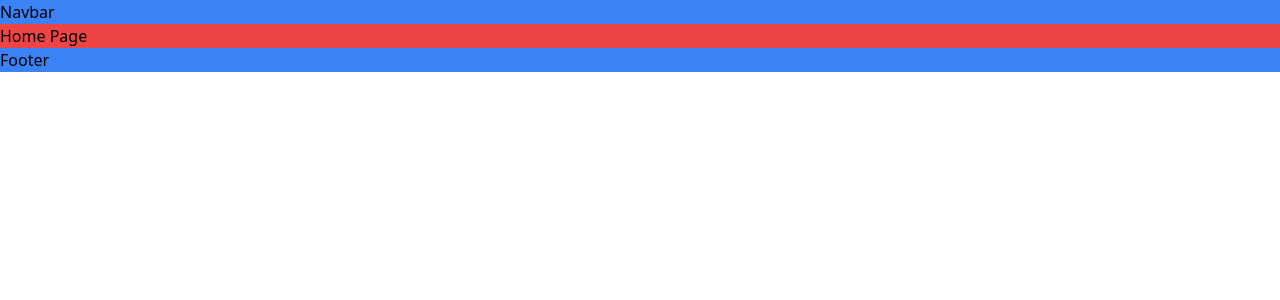
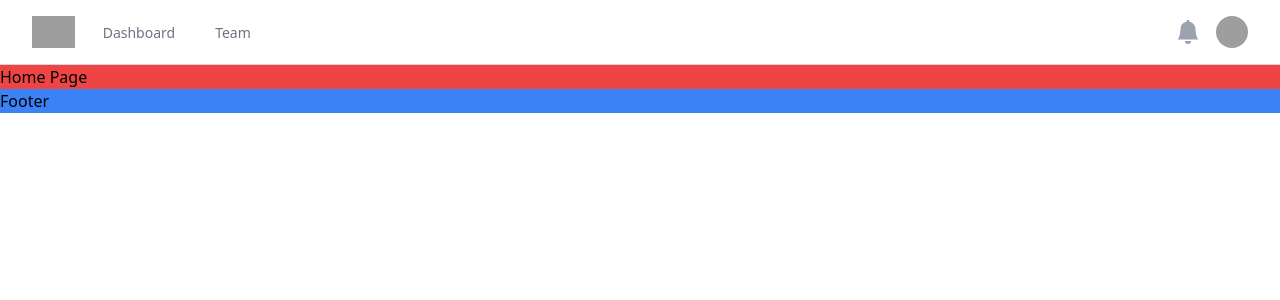
Before and after one commit to GabDevjs/tempLp, a Next.js app: page / in a window 1280 px wide. Shown: the top 300 px of the page. Built offline with nearby package versions, Linux system fonts and the light colour scheme; grey boxes are pictures that could not be loaded.

Commit message:
add atoms in navbar

```diff
--- a/package.json
+++ b/package.json
@@ -9,9 +9,12 @@
     "lint": "next lint"
   },
   "dependencies": {
+    "@headlessui/react": "^1.6.6",
+    "@heroicons/react": "^1.0.6",
     "next": "12.2.4",
     "react": "18.2.0",
-    "react-dom": "18.2.0"
+    "react-dom": "18.2.0",
+    "react-icons": "^4.4.0"
   },
   "devDependencies": {
     "@types/node": "18.6.4",
--- /dev/null
+++ b/src/components/atoms/ButtonBell.tsx
@@ -0,0 +1,13 @@
+import { BsBellFill } from "react-icons/bs";
+
+export const ButtonBell = () => {
+  return (
+    <button
+      type="button"
+      className="bg-white p-1 rounded-full text-gray-400 hover:text-gray-500 focus:outline-none focus:ring-2 focus:ring-offset-2 focus:ring-indigo-500"
+    >
+      <span className="sr-only">View notifications</span>
+      <BsBellFill className="h-6 w-6" aria-hidden="true" />
+    </button>
+  );
+};
--- /dev/null
+++ b/src/components/atoms/ButtonProfile.tsx
@@ -0,0 +1,55 @@
+import { Menu, Transition } from "@headlessui/react";
+import { Fragment } from "react";
+
+export const ButtonProfile = () => {
+  return (
+    <Menu as="div" className="ml-3 relative">
+      <div>
+        <Menu.Button className="bg-white rounded-full flex text-sm focus:outline-none focus:ring-2 focus:ring-offset-2 focus:ring-indigo-500">
+          <span className="sr-only">Open user menu</span>
+          <img
+            className="h-8 w-8 rounded-full"
+            src="https://images.unsplash.com/photo-1472099645785-5658abf4ff4e?ixlib=rb-1.2.1&ixid=eyJhcHBfaWQiOjEyMDd9&auto=format&fit=facearea&facepad=2&w=256&h=256&q=80"
+            alt=""
+          />
+        </Menu.Button>
+      </div>
+      <Transition
+        as={Fragment}
+        enter="transition ease-out duration-200"
+        enterFrom="transform opacity-0 scale-95"
+        enterTo="transform opacity-100 scale-100"
+        leave="transition ease-in duration-75"
+        leaveFrom="transform opacity-100 scale-100"
+        leaveTo="transform opacity-0 scale-95"
+      >
+        <Menu.Items className="origin-top-right absolute right-0 mt-2 w-48 rounded-md shadow-lg py-1 bg-white ring-1 ring-black ring-opacity-5 focus:outline-none">
+          <Menu.Item>
+            <a
+              href="#"
+              className={"bg-gray-100 block px-4 py-2 text-sm text-gray-700"}
+            >
+              Your Profile
+            </a>
+          </Menu.Item>
+          <Menu.Item>
+            <a
+              href="#"
+              className={"bg-gray-100 block px-4 py-2 text-sm text-gray-700"}
+            >
+              Settings
+            </a>
+          </Menu.Item>
+          <Menu.Item>
+            <a
+              href="#"
+              className={"bg-gray-100 block px-4 py-2 text-sm text-gray-700"}
+            >
+              Sign out
+            </a>
+          </Menu.Item>
+        </Menu.Items>
+      </Transition>
+    </Menu>
+  );
+};
--- /dev/null
+++ b/src/components/atoms/ItemsNavbar.tsx
@@ -0,0 +1,36 @@
+const items = [
+  {
+    name: "Dashboard",
+    to: "/",
+    icon: "dashboard",
+  },
+  {
+    name: "Team",
+    to: "/",
+    icon: "people",
+  },
+];
+
+
+interface ItemsNavbarProps {
+    mobile?: boolean;
+}
+export const ItemsNavbar = (props: ItemsNavbarProps) => {
+const { mobile } = props;
+
+  return (
+    <>
+      {items.map((item, index) => {
+        return (
+          <a
+            key={index}
+            href={item.to}
+            className="border-transparent text-gray-500 hover:border-gray-300 hover:text-gray-700 inline-flex items-center px-1 pt-1 border-b-2 text-sm font-medium"
+          >
+            {item.name}
+          </a>
+        );
+      })}
+    </>
+  );
+};
--- /dev/null
+++ b/src/components/atoms/LogoNavbar.tsx
@@ -0,0 +1,16 @@
+export const LogoNavabar = () => {
+  return (
+    <div className="flex-shrink-0 flex items-center">
+      <img
+        className="block lg:hidden h-8 w-auto"
+        src="https://tailwindui.com/img/logos/workflow-mark-indigo-600.svg"
+        alt="Workflow"
+      />
+      <img
+        className="hidden lg:block h-8 w-auto"
+        src="https://tailwindui.com/img/logos/workflow-logo-indigo-600-mark-gray-800-text.svg"
+        alt="Workflow"
+      />
+    </div>
+  );
+};
--- /dev/null
+++ b/src/components/atoms/index.tsx
@@ -0,0 +1,4 @@
+export * from './LogoNavbar'
+export * from './ItemsNavbar'
+export * from './ButtonBell'
+export * from  './ButtonProfile'
--- a/src/components/organisms/Navbar.tsx
+++ b/src/components/organisms/Navbar.tsx
@@ -1,7 +1,48 @@
+import { Fragment } from 'react'
+import { Disclosure, Menu, Transition } from '@headlessui/react'
+import { AiOutlineMenu, AiOutlinePlus } from 'react-icons/ai'
+import { BsBellFill } from 'react-icons/bs'
+import { ButtonBell, ButtonProfile, ItemsNavbar, LogoNavabar } from '../atoms'
+
 export const Navbar = () => {
-    return (
-        <div>
-            <h1 className="bg-blue-500">Navbar</h1>
-        </div>
-    )
+  return (
+    <Disclosure as="nav" className="bg-white shadow">
+      {({ open }) => (
+        <>
+          <div className="max-w-7xl mx-auto px-2 sm:px-6 lg:px-8 border-b border-gray-800 border-opacity-20">
+            <div className="relative flex justify-between h-16">
+              <div className="absolute inset-y-0 left-0 flex items-center sm:hidden">
+                {/* Mobile menu button */}
+                <Disclosure.Button className="inline-flex items-center justify-center p-2 rounded-md text-gray-400 hover:text-gray-500 hover:bg-gray-100 focus:outline-none focus:ring-2 focus:ring-inset focus:ring-indigo-500">
+                  <span className="sr-only">Open main menu</span>
+                  {open ? (
+                    <AiOutlinePlus className="block rotate-45 h-6 w-6" aria-hidden="true" />
+                  ) : (
+                    <AiOutlineMenu className="block h-6 w-6" aria-hidden="true" />
+                  )}
+                </Disclosure.Button>
+              </div>
+              <div className="flex-1 flex items-center justify-center sm:items-stretch sm:justify-start">
+                <LogoNavabar />
+                <div className="hidden sm:ml-6 sm:flex sm:space-x-8">
+                <ItemsNavbar  />
+                </div>
+              </div>
+              <div className="absolute inset-y-0 right-0 flex items-center pr-2 sm:static sm:inset-auto sm:ml-6 sm:pr-0">
+                <ButtonBell />
+
+                <ButtonProfile />
+              </div>
+            </div>
+          </div>
+
+          <Disclosure.Panel className="sm:hidden">
+            <div className="pt-2 pb-4 space-y-1 flex flex-col items-center">
+            <ItemsNavbar  />
+            </div>
+          </Disclosure.Panel>
+        </>
+      )}
+    </Disclosure>
+  )
 }
--- a/src/pages/_app.tsx
+++ b/src/pages/_app.tsx
@@ -2,8 +2,10 @@ import '../styles/globals.css'
 import type { AppProps } from 'next/app'
 import { Layout } from '../services/layout'
 import AppContext from '../services/context'
+import { useState } from 'react'
 
 function MyApp({ Component, pageProps }: AppProps) {
+  // vamos colocar os dados base do sistema aqui no contexto Global
 
 
   return (
```
Also changed, not shown: 1 other file (tests, documents, lock files or other folders).
